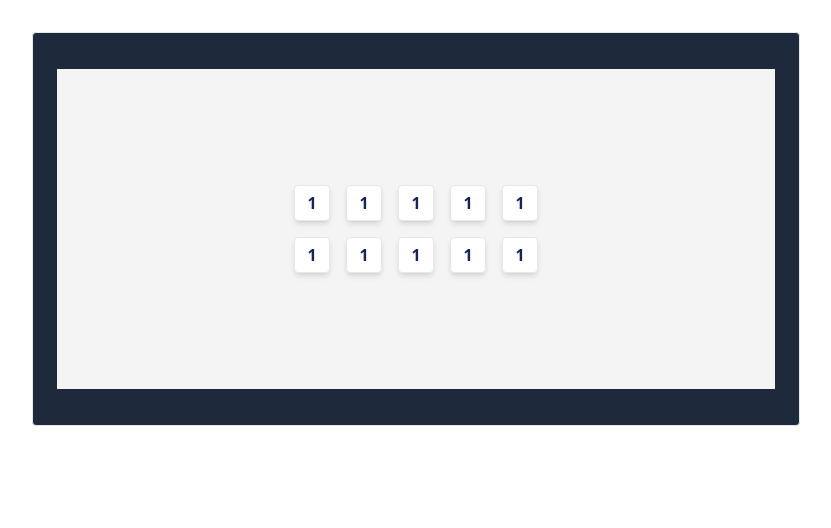
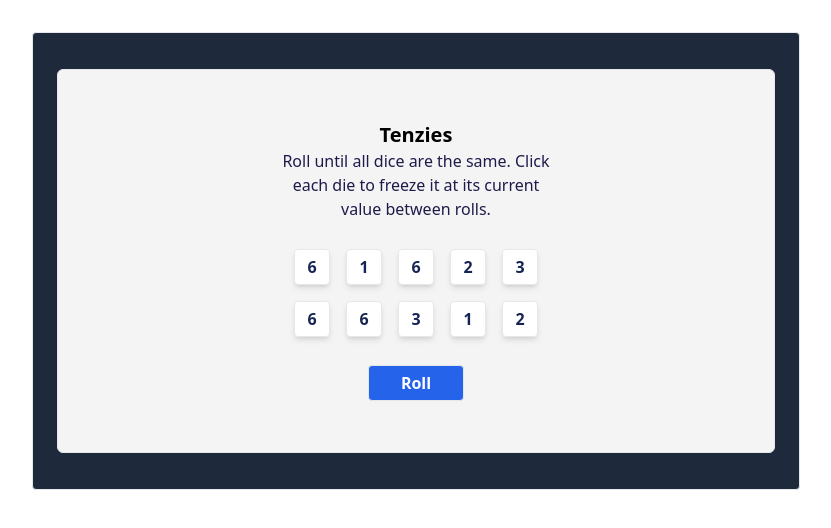
Before and after one commit to Mawushie/tenzies-redo, a React (Vite) app: page / in a window 1280 px wide. Shown: the top 528 px of the page, without its empty margins (224-1055 px from the left). Built offline with nearby package versions, Linux system fonts and the light colour scheme.

Commit message:
dice elements generated

```diff
--- a/src/App.jsx
+++ b/src/App.jsx
@@ -1,17 +1,52 @@
+import { useEffect, useState } from "react";
 import "./App.css";
 import Die from "./components/Die";
 
 function App() {
+  const [dice, setDice] = useState([]);
+  //function that returns an array of 10 random numbers between 1-6 inclusive
+  const allNewDice = () => {
+    let diceArray = [];
+    for (let i = 0; i < 10; i++) {
+      let randomNumber = Math.floor(Math.random() * 6) + 1;
+      diceArray.push(randomNumber);
+    }
+    return diceArray;
+  };
+
+  //function to display dice elements
+  const generateDiceElements = () => {
+    let diceElements = allNewDice().map((item, index) => {
+      return <Die value={item} key={index} />;
+    });
+    setDice(diceElements);
+    return diceElements;
+  };
+
+  useEffect(() => {
+    generateDiceElements();
+  }, []);
+
   return (
     <>
-      <main className="justw-3/4 border rounded bg-slate-800 m-auto px-6 py-9 max-w-3xl ">
-        <div className=" flex justify-center items-center w-full h-80 bg-zinc-100">
-          <div className="grid grid-cols-5 grid-rows-2 gap-4">
-            <Die value={1} />
-            <Die value={1} /> <Die value={1} /> <Die value={1} />{" "}
-            <Die value={1} /> <Die value={1} /> <Die value={1} />{" "}
-            <Die value={1} /> <Die value={1} /> <Die value={1} />
+      <main className="border rounded bg-slate-800 m-auto px-6 py-9 max-w-3xl">
+        <div className="border rounded-md flex flex-col gap-7 justify-center items-center w-full h-96 bg-zinc-100">
+          <div className="w-72">
+            <h1 className="text-black font-bold text-xl">Tenzies</h1>
+            <p className="text-indigo-950">
+              Roll until all dice are the same. Click each die to freeze it at
+              its current value between rolls.
+            </p>
           </div>
+
+          <div className="grid grid-cols-5 grid-rows-2 gap-4">{dice}</div>
+
+          <button
+            className="border rounded bg-blue-600 text-white font-bold w-24 h-9"
+            onClick={generateDiceElements}
+          >
+            Roll
+          </button>
         </div>
       </main>
     </>
```
